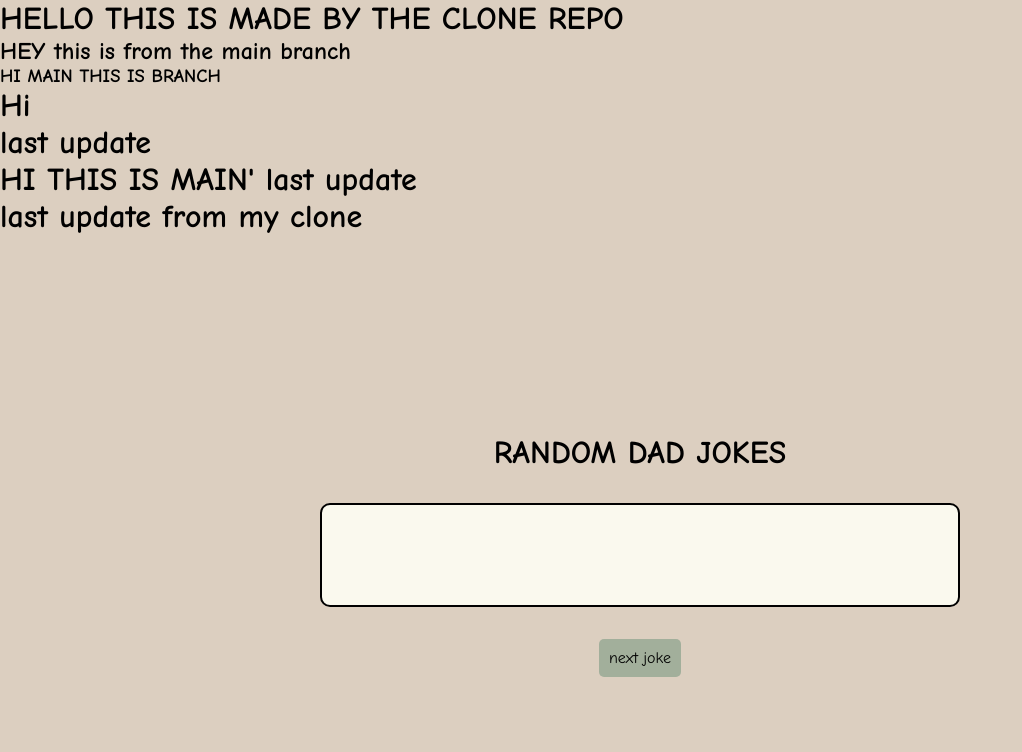
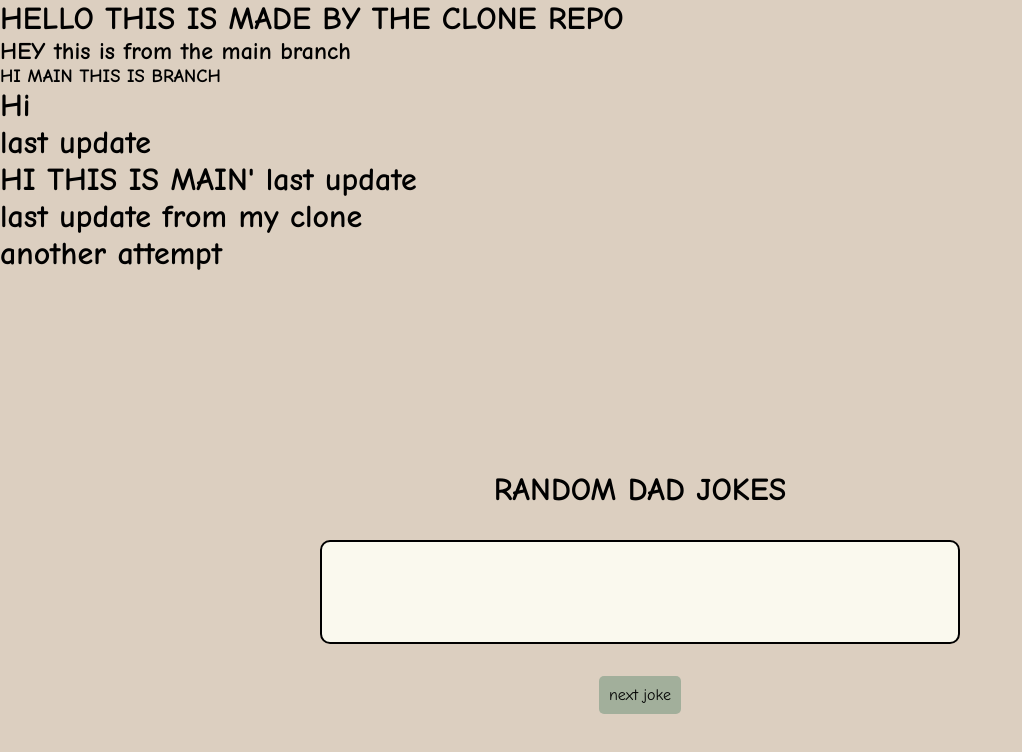
Before and after one commit to J-P-D-20/dadJokes, a website: page public/index.html in a window 1280 px wide. Shown: the whole page, without its empty margins (0-1022 px from the left). Drawn offline with Linux system fonts and the light colour scheme; no server answers; a web font is replaced by a local one.

Commit message:
another attempt

```diff
--- a/public/index.html
+++ b/public/index.html
@@ -19,6 +19,7 @@
     <h1>last update</h1>
     <h1>HI THIS IS MAIN' last update</h1>
     <h1>last update from my clone</h1>
+    <h1>another attempt</h1>
     <div class="container">
     <header>
         <h1> RANDOM DAD JOKES </h1>
```
